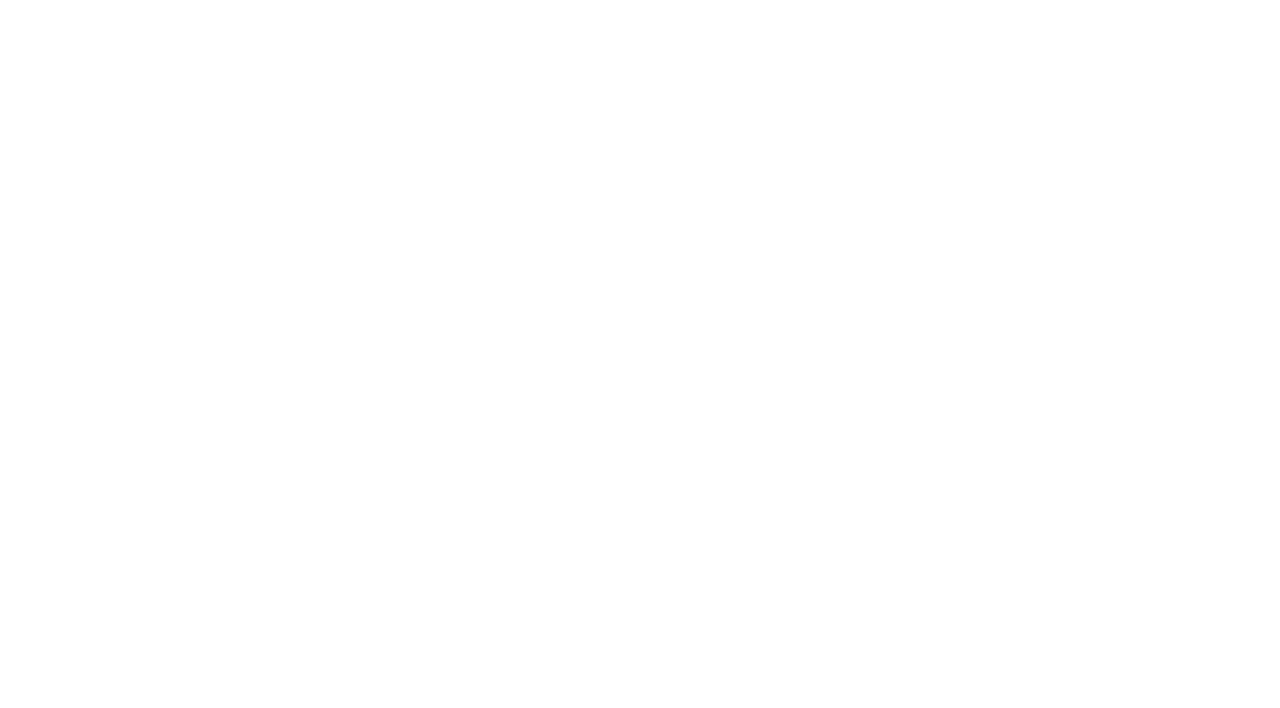
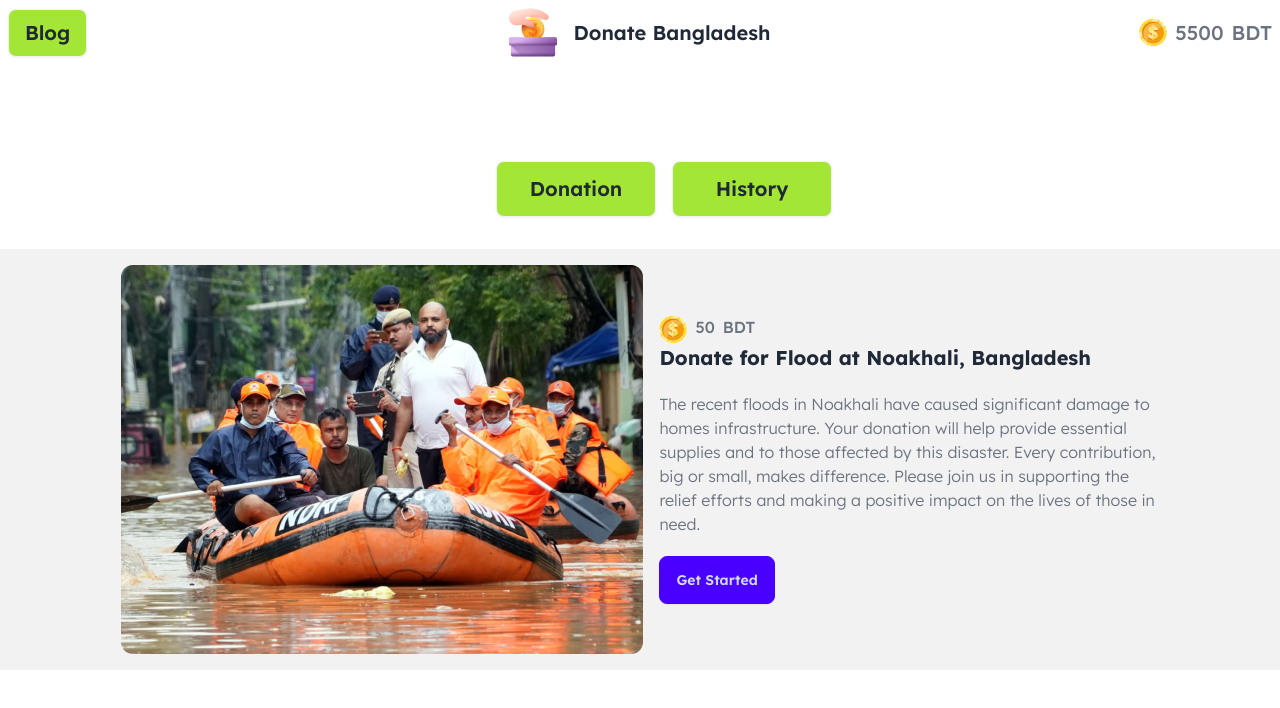
Before and after one commit to Soyab-Aktar/Donation-Site, a plain HTML site: page index.html in a window 1280 px wide. Drawn offline with nearby package versions, Linux system fonts and the light colour scheme.

Commit message:
NavBar complete

```diff
--- a/index.html
+++ b/index.html
@@ -5,14 +5,105 @@
     <meta name="viewport" content="width=device-width, initial-scale=1.0" />
     <title>Donate Bangladesh</title>
 
+    <!--^ Daisy UI -->
     <link
       href="https://cdn.jsdelivr.net/npm/daisyui@4.12.22/dist/full.min.css"
       rel="stylesheet"
       type="text/css"
     />
     <script src="https://cdn.tailwindcss.com"></script>
+    <!--^ Font -->
+    <link rel="preconnect" href="https://fonts.googleapis.com" />
+    <link rel="preconnect" href="https://fonts.gstatic.com" crossorigin />
+    <link
+      href="https://fonts.googleapis.com/css2?family=Lexend:wght@100..900&display=swap"
+      rel="stylesheet"
+    />
+    <!--^ Font Style -->
+    <style>
+      .lexend-font {
+        font-family: "Lexend", serif;
+      }
+    </style>
   </head>
-  <body>
-
+  <body class="lexend-font">
+    <!--! Header -->
+    <header class="max-w-screen-2xl mx-auto mb-8">
+      <!--* NAVBAR -->
+      <nav class="mb-24">
+        <div class="navbar bg-base-100">
+          <!--? START -->
+          <div class="navbar-start">
+            <a class="btn bg-lime-400 text-xl font-semibold hover:bg-lime-300"
+              >Blog</a
+            >
+          </div>
+          <!--? MID -->
+          <div class="navbar-center hidden lg:flex gap-4 items-center">
+            <div>
+              <img src="assets/logo.png" />
+            </div>
+            <a class="font-semibold text-xl">Donate Bangladesh</a>
+          </div>
+          <!--? END -->
+          <div class="navbar-end gap-2">
+            <div>
+              <img src="assets/coin.png" alt="" />
+            </div>
+            <a class="font-medium text-xl text-gray-500">5500</a>
+            <a class="font-medium text-xl text-gray-500">BDT</a>
+          </div>
+        </div>
+      </nav>
+      <!--* OPTION SECTION -->
+      <section class="max-w-72 mx-auto flex gap-4">
+        <button
+          class="btn bg-lime-400 text-xl font-semibold hover:bg-lime-300 w-40 h-14"
+        >
+          Donation
+        </button>
+        <button
+          class="btn bg-lime-400 text-xl font-semibold hover:bg-lime-300 w-40 h-14"
+        >
+          History
+        </button>
+      </section>
+    </header>
+    <!--! MAIN -->
+    <main class="max-w-screen-xl mx-auto mb-8">
+      <!--* CARD 1 -->
+      <section>
+        <div class="hero bg-base-200">
+          <div class="hero-content flex-col lg:flex-row">
+            <!--? IMAGE -->
+            <div>
+              <img src="assets/noakhali.png" alt="" />
+            </div>
+            <!--? DATA -->
+            <div class="w-2/5">
+              <div class="flex gap-2">
+                <div>
+                  <img src="assets/coin.png" alt="" />
+                </div>
+                <a class="font-medium  text-gray-500">50</a>
+                <a class="font-medium  text-gray-500">BDT</a>
+              </div>
+              <h1 class="text-xl font-bold">
+                Donate for Flood at Noakhali, Bangladesh
+              </h1>
+              <p class="py-5 font-light text-gray-500">
+                The recent floods in Noakhali have caused significant damage to
+                homes infrastructure. Your donation will help provide essential
+                supplies and to those affected by this disaster. Every
+                contribution, big or small, makes difference. Please join us in
+                supporting the relief efforts and making a positive impact on
+                the lives of those in need.
+              </p>
+              <button class="btn btn-primary">Get Started</button>
+            </div>
+          </div>
+        </div>
+      </section>
+    </main>
   </body>
 </html>
```
